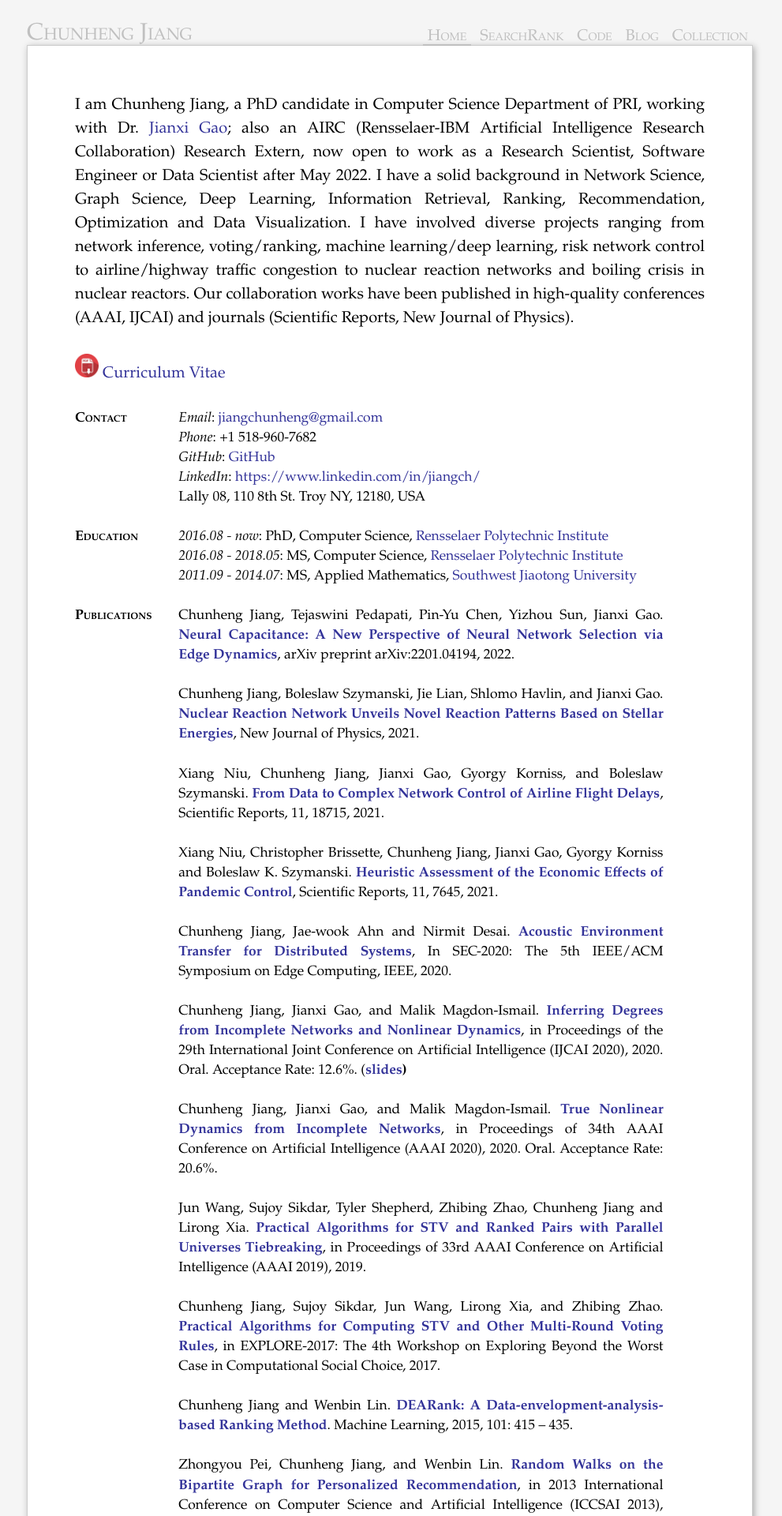
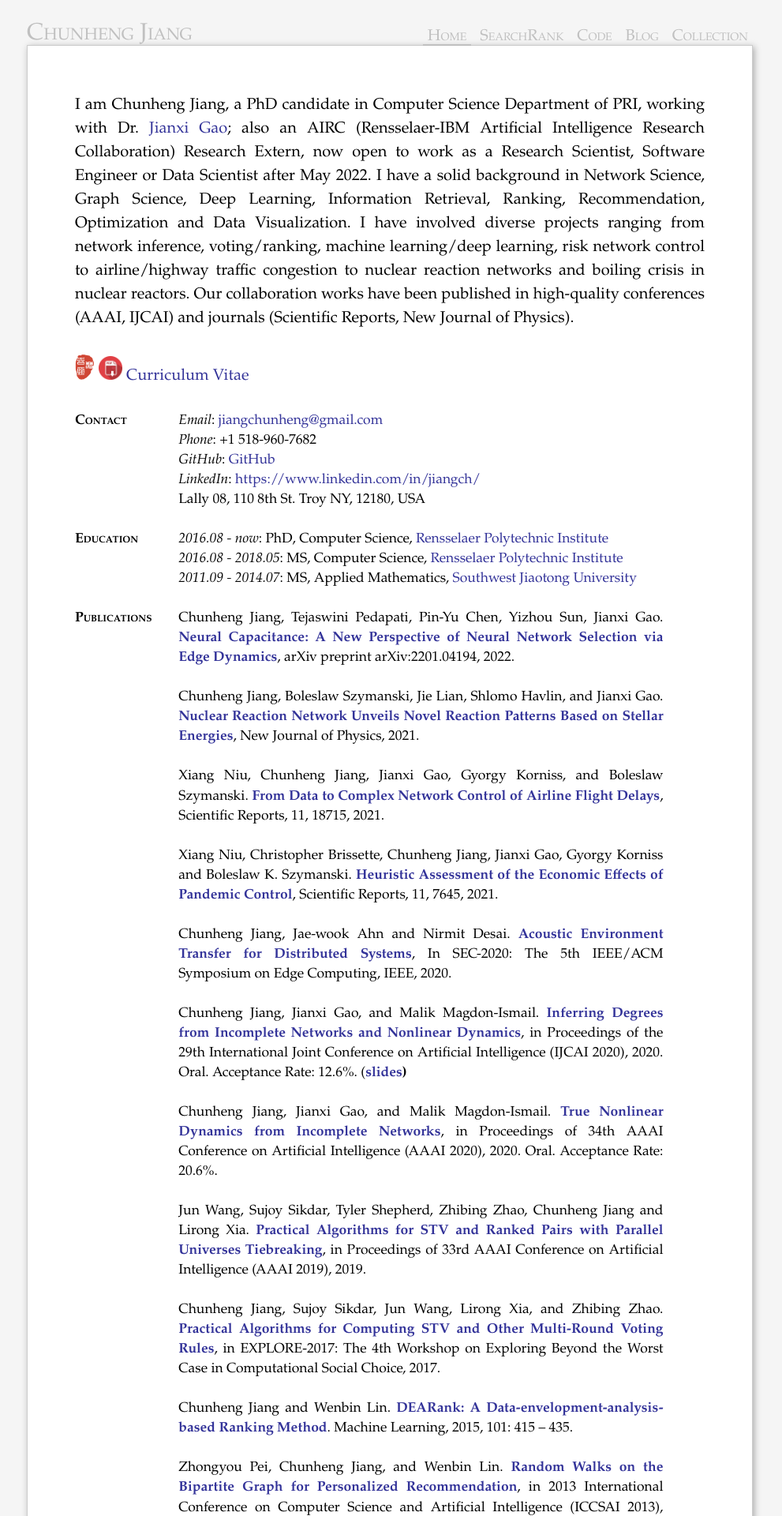
Before and after one commit to horsehour/horsehour.github.io, a Jekyll site: the page built from index.md, in a window 1280 px wide. Shown: the top 1920 px of the page at 79% size, without its empty margins (146-1137 px from the left). Built offline with Jekyll 4.4.1, drawn with Linux system fonts in a browser that asks for light colours; comment, search, counter and statistics services are not loaded.

Commit message:
insert seal signature to resume page

```diff
--- a/index.md
+++ b/index.md
@@ -15,6 +15,7 @@ nuclear reaction networks and boiling crisis in nuclear reactors.
 Our collaboration works have been published in high-quality conferences (AAAI, IJCAI) and
 journals (Scientific Reports, New Journal of Physics).
 
+<img src="/assets/images/seal.png" style="width: 25px;"/>
 <img src="/assets/images/pdf.png" style="width: 30px;"/>
 [Curriculum Vitae](/files/cv.pdf){:target="_blank"}
 
```
Also changed, not shown: 1 other file.
